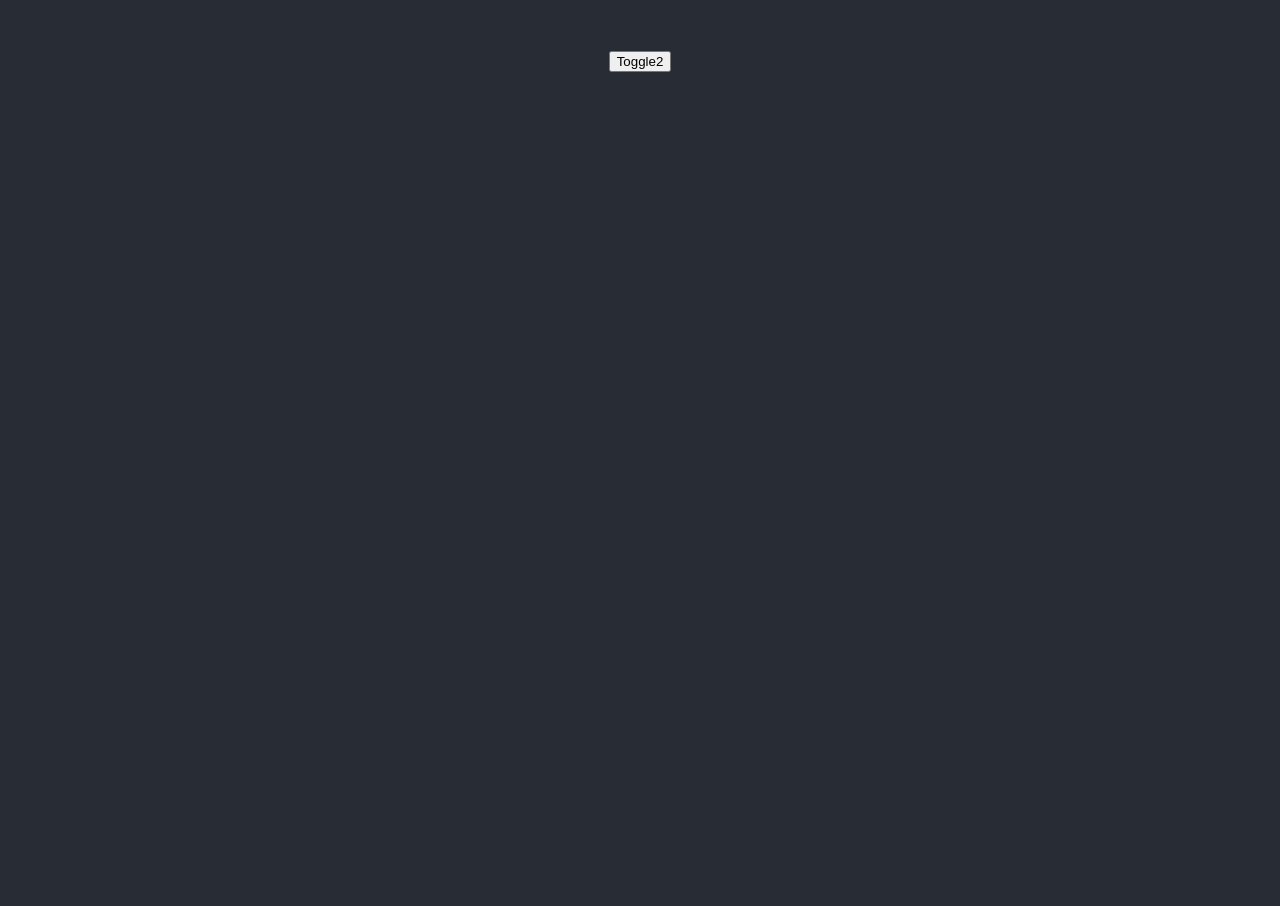
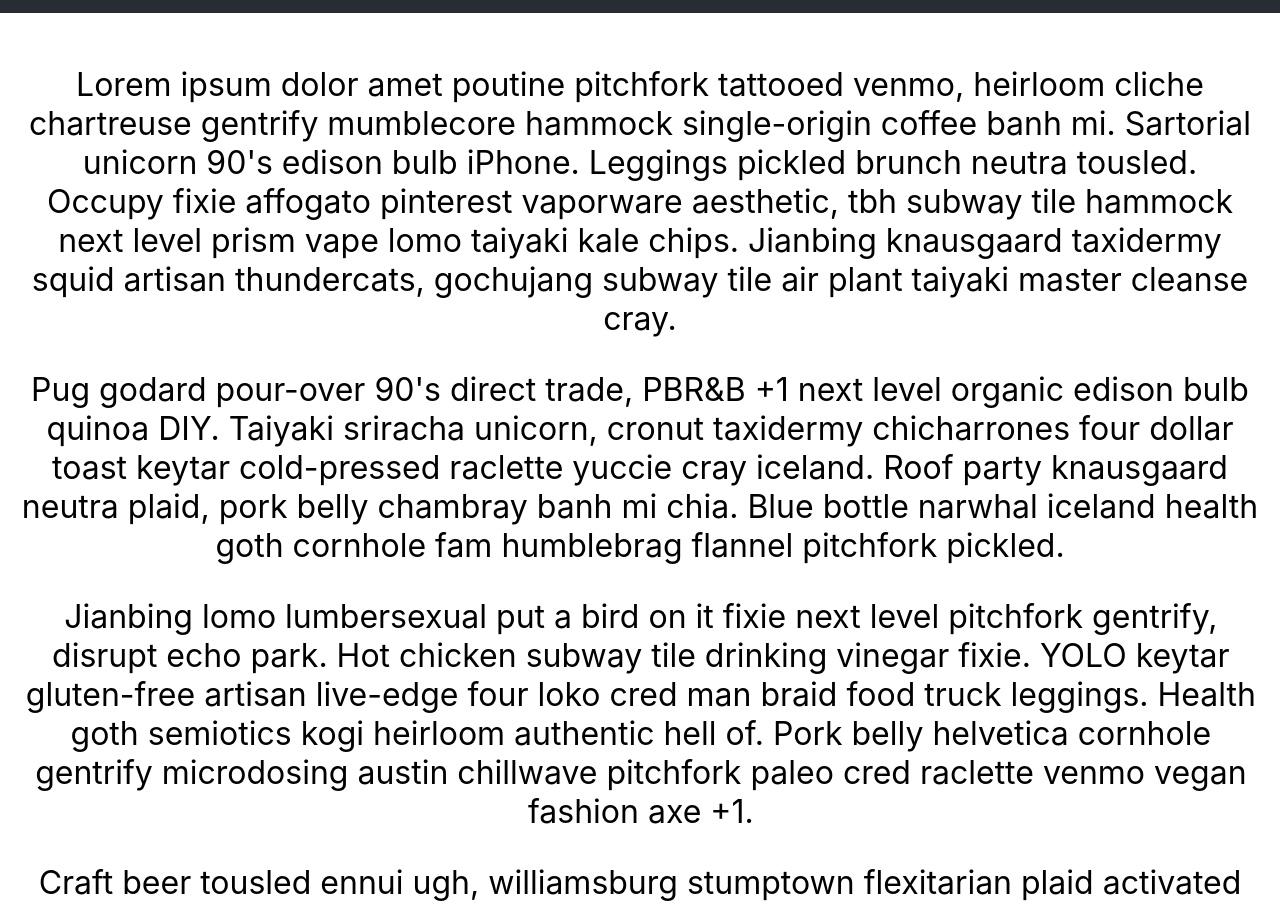
Before and after one commit to shpsyte/Animating-React-Starter, a React (Create React App) app: page / in a window 1280 px wide. Shown: the part 160-1066 px from the top of the page. Before the commit the page ends 800 px from the top, so only its background shows below. Built offline with nearby package versions, Linux system fonts and the light colour scheme.

Commit message:
addind animation on scroll to element

```diff
--- a/package.json
+++ b/package.json
@@ -8,6 +8,7 @@
     "react-router-dom": "5.1.0",
     "react-scripts": "2.1.8",
     "react-spring": "^8.0.19",
+    "react-waypoint": "^10.3.0",
     "resize-observer-polyfill": "^1.5.1"
   },
   "scripts": {
--- a/src/Accordion.js
+++ b/src/Accordion.js
@@ -3,9 +3,9 @@
 import useMeasure from './useMeasure'
 export default function Accordion() {
   const [on, toggle] = useState(false)
-  const [on2, toggle2] = useState(false)
+  // const [on2, toggle2] = useState(false)
   const [bind, { height, top }] = useMeasure()
-  const [bind2, { height: height2, top: top2 }] = useMeasure()
+  // const [bind2, { height: height2, top: top2 }] = useMeasure()
 
 
   const animation = useSpring({
@@ -13,17 +13,17 @@
     height: on ? height + ( top * 2) : 0,
   })
 
-  const animation2 = useSpring({
-    overflow: 'hidden',
-    height: on2 ? height2 + ( top2 * 2) : 0,
-  })
+  // const animation2 = useSpring({
+  //   overflow: 'hidden',
+  //   height: on2 ? height2 + ( top2 * 2) : 0,
+  // })
 
 
   return (
     <div>
         <h1> <button  onClick={() => {
           toggle(!on)
-          toggle2(false)
+          // toggle2(false)
           }}>Toggle</button></h1>
         <animated.div  style={animation}  >
             <div  {...bind} className='accordion'  >
@@ -31,7 +31,7 @@
            </div>
 
         </animated.div>
-        <h1> <button  onClick={() => {
+        {/* <h1> <button  onClick={() => {
           toggle2(!on2)
           toggle(false)
           }}>Toggle2</button></h1>
@@ -40,7 +40,7 @@
               <p>Hello, im in the accordion 2</p>
            </div>
 
-        </animated.div>
+        </animated.div> */}
 
     </div>
   )
--- a/src/App.js
+++ b/src/App.js
@@ -9,6 +9,7 @@
 import useMeasure from './useMeasure'
 import Accordion from './Accordion'
 // import Routes from './Router';
+import Waypoints from './Waypoints';
 const App = () => {
   const [isNavOpen, setNavOpen] = useState(false)
   // const s = useMeasure()
@@ -47,6 +48,7 @@
          <Modal />
          {/* <Checkout isOpen={isNavOpen} /> */}
          <Accordion />
+         <Waypoints />
       </main>
     </animated.div>
   );
--- /dev/null
+++ b/src/Waypoints.js
@@ -0,0 +1,48 @@
+import React, { useState } from 'react'
+import { Waypoint } from 'react-waypoint'
+import { animated, useSpring, config } from 'react-spring/web'
+
+
+
+const Waypoints = () => {
+  const [on, toggle] = useState(false)
+  const {opacity, x} = useSpring({
+    opacity: on ? 1 : 0,
+    x: on ? 0 : 50,
+    config: config.molasses
+  })
+
+  return (
+    <div className="waypoints">
+      <p>
+        Lorem ipsum dolor amet poutine pitchfork tattooed venmo, heirloom cliche chartreuse gentrify mumblecore hammock single-origin coffee banh mi. Sartorial unicorn 90's edison bulb iPhone. Leggings pickled brunch neutra tousled. Occupy fixie affogato pinterest vaporware aesthetic, tbh subway tile hammock next level prism vape lomo taiyaki kale chips. Jianbing knausgaard taxidermy squid artisan thundercats, gochujang subway tile air plant taiyaki master cleanse cray.
+      </p>
+      <p>
+        Pug godard pour-over 90's direct trade, PBR&B +1 next level organic edison bulb quinoa DIY. Taiyaki sriracha unicorn, cronut taxidermy chicharrones four dollar toast keytar cold-pressed raclette yuccie cray iceland. Roof party knausgaard neutra plaid, pork belly chambray banh mi chia. Blue bottle narwhal iceland health goth cornhole fam humblebrag flannel pitchfork pickled.
+      </p>
+      <div>
+        <Waypoint
+          bottomOffset="20%"
+          onEnter={() => !on && toggle(true)}
+          onLeave={() => toggle(false)}
+        />
+        <animated.p style={{
+          opacity,
+          // transform: x.interpolate(x => `translate3d(${x * -1}%,0,0)`)
+          transform: x.interpolate(x =>  `translate3d(${x * (on ? 1 : -1)}%,0,0)`)
+          // transform: on ? `translate3d(0,0,0)` : `translate3d(50%,0,0)`,
+        }}>
+          Jianbing lomo lumbersexual put a bird on it fixie next level pitchfork gentrify, disrupt echo park. Hot chicken subway tile drinking vinegar fixie. YOLO keytar gluten-free artisan live-edge four loko cred man braid food truck leggings. Health goth semiotics kogi heirloom authentic hell of. Pork belly helvetica cornhole gentrify microdosing austin chillwave pitchfork paleo cred raclette venmo vegan fashion axe +1.
+        </animated.p>
+      </div>
+      <p>
+        Craft beer tousled ennui ugh, williamsburg stumptown flexitarian plaid activated charcoal. Taxidermy letterpress glossier 8-bit, organic bitters coloring book. Selvage lo-fi typewriter wolf ugh, lyft four loko chillwave bitters mustache tumblr copper mug subway tile. Fanny pack aesthetic taiyaki vice sustainable mustache. Asymmetrical shabby chic DIY authentic normcore man braid you probably haven't heard of them. Mustache humblebrag umami beard williamsburg. Prism hexagon VHS, paleo tacos narwhal etsy fashion axe ennui schlitz ethical echo park vinyl.
+      </p>
+      <p>
+        Health goth af scenester irony, farm-to-table austin intelligentsia man bun celiac flexitarian yuccie marfa kickstarter banh mi gluten-free. Pabst vape bespoke banjo umami next level tumblr offal wolf kombucha. Jean shorts direct trade distillery yr glossier dreamcatcher, before they sold out butcher. Fixie unicorn leggings pabst forage neutra. 3 wolf moon microdosing food truck hell of keytar, bitters disrupt flannel chartreuse knausgaard affogato ethical pickled. Humblebrag small batch meh glossier mixtape.
+      </p>
+    </div>
+  )
+}
+
+export default Waypoints
```
Also changed, not shown: 1 other file (tests, documents, lock files or other folders).
